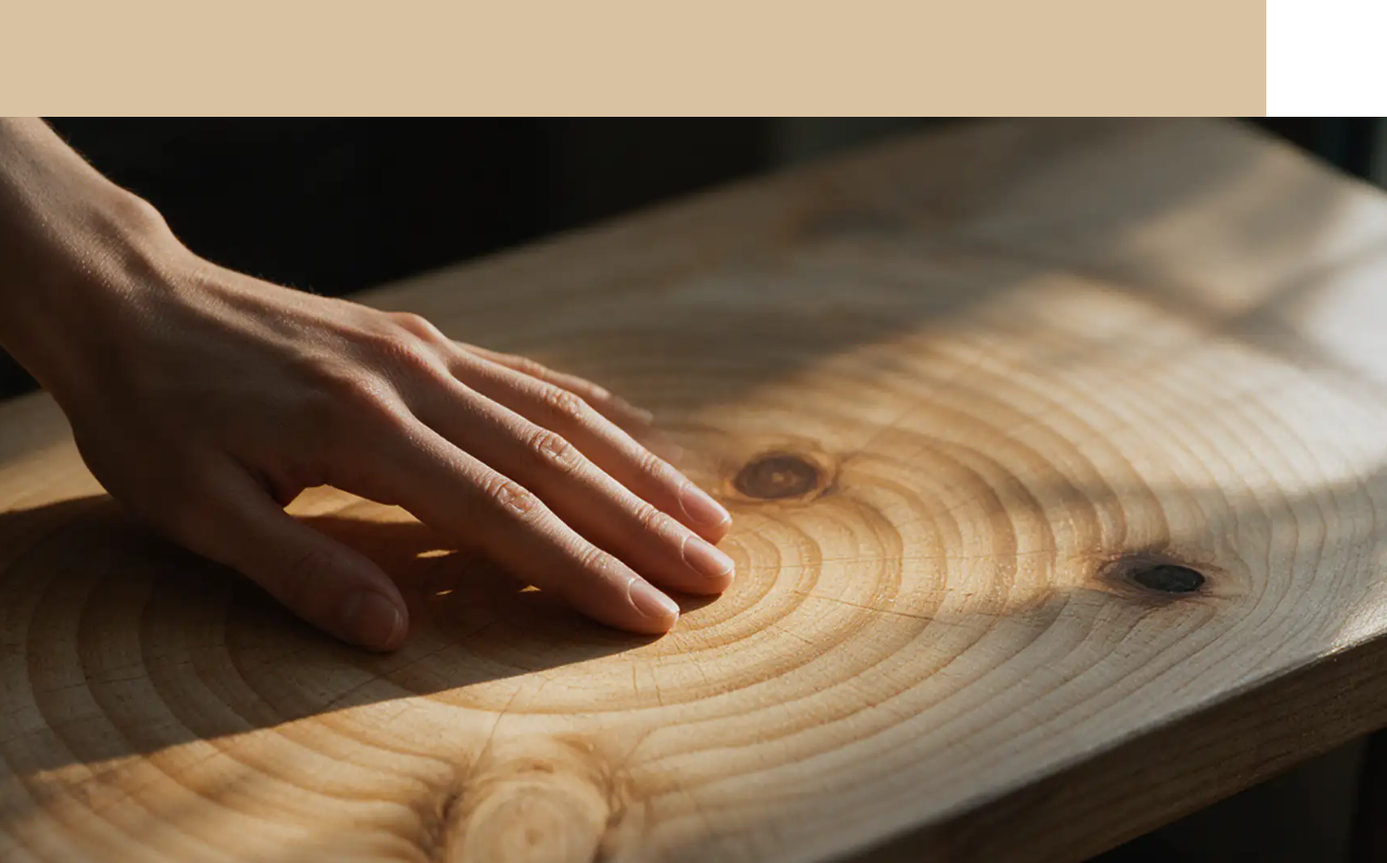
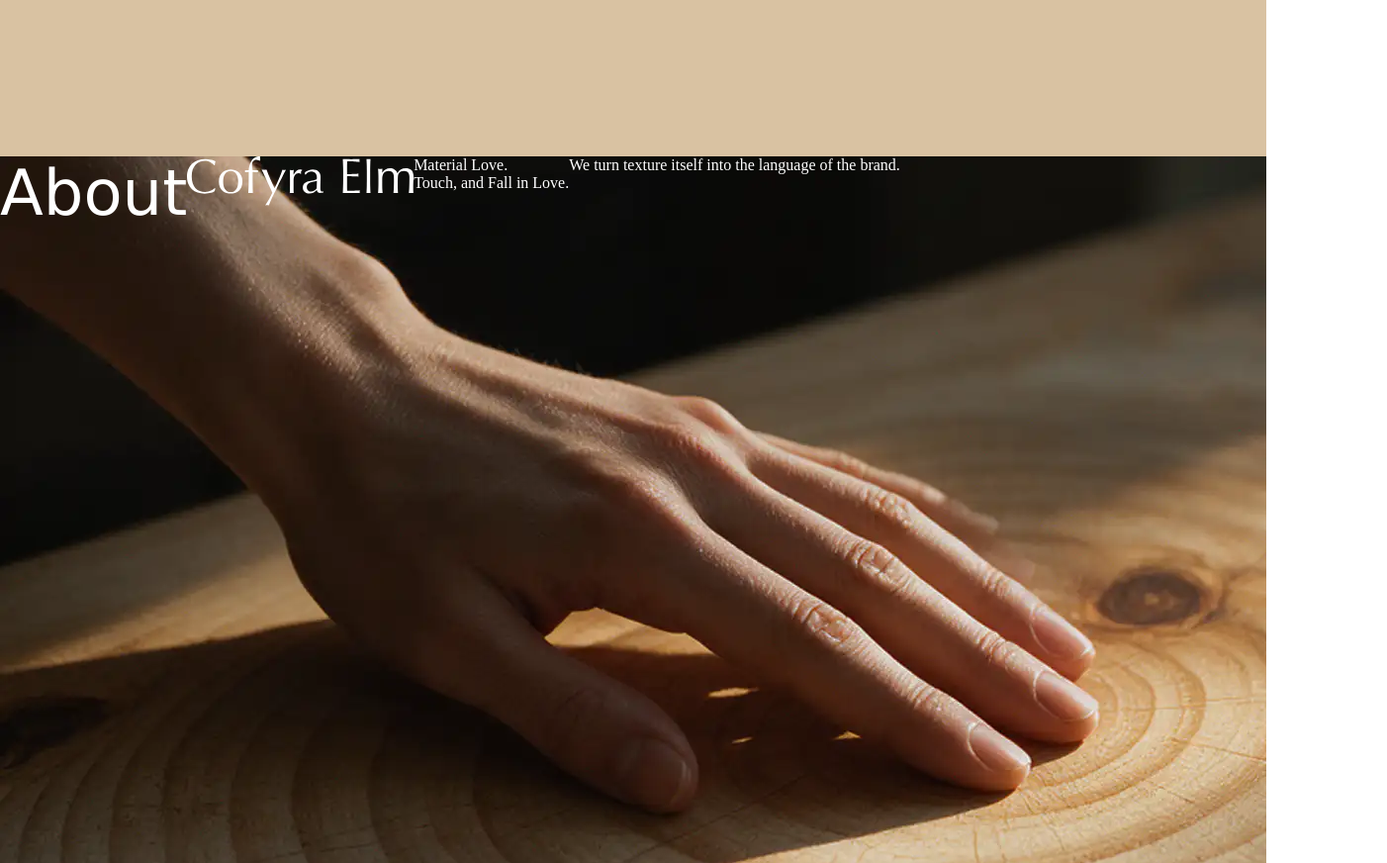
Before and after one commit to haruharu12048/cofyraElm-lp, a plain HTML site: page index.html in a window 1280 px wide. Shown: the part 642-1514 px from the top of the page at 99% size, 1402 px wide, since content can reach past the window. Drawn offline with Linux system fonts and the light colour scheme.

Commit message:
feat: 🎸 add about section elements, styling all h1 font family

```diff
--- a/index.html
+++ b/index.html
@@ -24,10 +24,12 @@
 	</div>
 
 	<section id="About" class="sectionSize">
-	    <img src="./images/about.webp" alt="">
-					<h1>About</h1>
-					<img src="" alt="">
+		<h1>About</h1>
+		<img class="aboutCELogo" src="./images/aboutCELogo.svg" alt="">
+		<p>Material Love. <br>Touch, and Fall in Love.</p>
+		<p>We turn texture itself into the language of the brand.</p>
 	</section>
+
 	<section id="Product"></section>
 	<section id="Process"></section>
 	<section id="Explore"></section>
--- a/style.css
+++ b/style.css
@@ -1,3 +1,8 @@
+h1 {
+    font-family: amarna, 'Lucida Sans', 'Lucida Sans Regular', 'Lucida Grande', 'Lucida Sans Unicode', Geneva, Verdana, sans-serif;
+    font-size: 4rem;
+}
+
 .sectionSize {
     width: 100vw;
     height: 100vh;
@@ -41,7 +46,7 @@ header {
 }
 
 #Hero {
-    background-color: #D9C2A2;
+    background-color: #d9c2a2;
     display: flex;
 }
 
@@ -63,17 +68,21 @@ header {
     z-index: 2;
     justify-content: center;
 
-    filter: drop-shadow(0 1px 6px #D9C2A2) drop-shadow(0 .5rem 1rem #D9C2A2);
+    filter: drop-shadow(0 1px 6px #d9c2a2) drop-shadow(0 0.5rem 1rem #d9c2a2);
 }
 
 #About {
     display: flex;
-    justify-content: center;
-    > img {
-        height: 100%;
-        width: auto;
-        scale: 1.1;
-    }
+
+    color: white;
+    background-image: url(images/about.webp);
+}
+
+.aboutCELogo {
+    height:50px;
+    width: auto;
+
+
 }
 
 body {
```
Also changed, not shown: images/aboutCELogo.svg (added).
